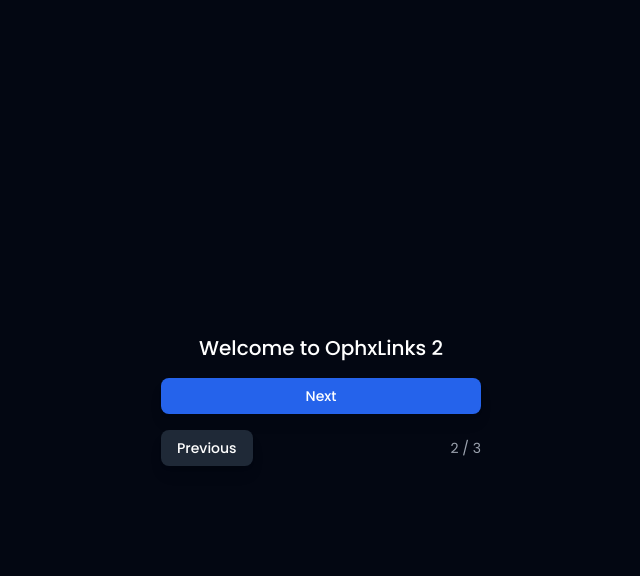
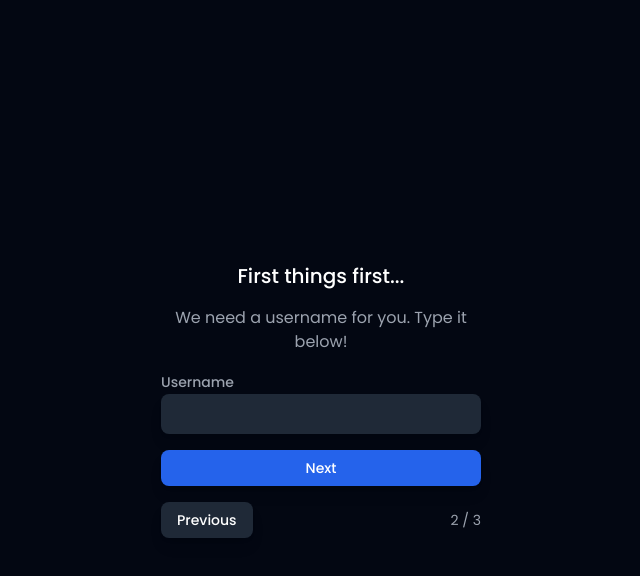
Before and after one commit to ophx/vue-project, a Vue app: page / in a window 1280 px wide. Both pictures are taken after a click on the button "Get Started". Shown: the top 576 px of the page, without its empty margins (319-959 px from the left). Built offline with nearby package versions, Linux system fonts and the light colour scheme.

Commit message:
First things first... LOLOLOLOL idk lmao

```diff
--- a/src/views/Home.vue
+++ b/src/views/Home.vue
@@ -6,7 +6,7 @@
           <transition name="slide" mode="out-in">
             <div :key="step">
               <div v-if="step === 1" class="space-y-4 text-center w-80">
-                <img src="https://cdn3.emoji.gg/emojis/4327-businesspepe.png" class="h-24 w-24 rounded-full shadow-lg mx-auto animate-bounce">
+                <img src="https://cdn3.emoji.gg/emojis/5443-peepobusinesstux.png" class="h-24 w-24 shadow-lg mx-auto">
                 <p class="text-white text-xl font-medium">Welcome to OphxLinks</p>
                 <p class="text-gray-400">Lorem, ipsum dolor sit amet consectetur</p>
                 <div class="relative" @click="toggleLanguageDropdown">
@@ -41,7 +41,14 @@
               </div>
 
               <div v-if="step === 2" class="space-y-4 text-center w-80">
-                <p class="text-white text-xl font-medium">Welcome to OphxLinks 2</p>
+                <p class="text-white text-xl font-medium">First things first...</p>
+                <p class="text-gray-400">We need a username for you. Type it below!</p>
+                <div class="text-left">
+                    <label for="username" class="text-gray-400 text-sm font-medium">
+                        Username
+                    </label>
+                    <input type="text" id="username" autocomplete="off" class="flex w-full transition-all duration-200 px-4 py-2 rounded-lg shadow-lg bg-gray-800 hover:bg-gray-900 outline-none border-none placeholder-gray-400 text-white">
+                </div>
                 <button @click.prevent="nextStep" class="flex w-full justify-center transition-all duration-200 active:translate-y-1 px-4 py-2 rounded-lg shadow-lg bg-blue-600 hover:bg-blue-700 text-white font-medium text-sm">
                   Next
                 </button>
```
